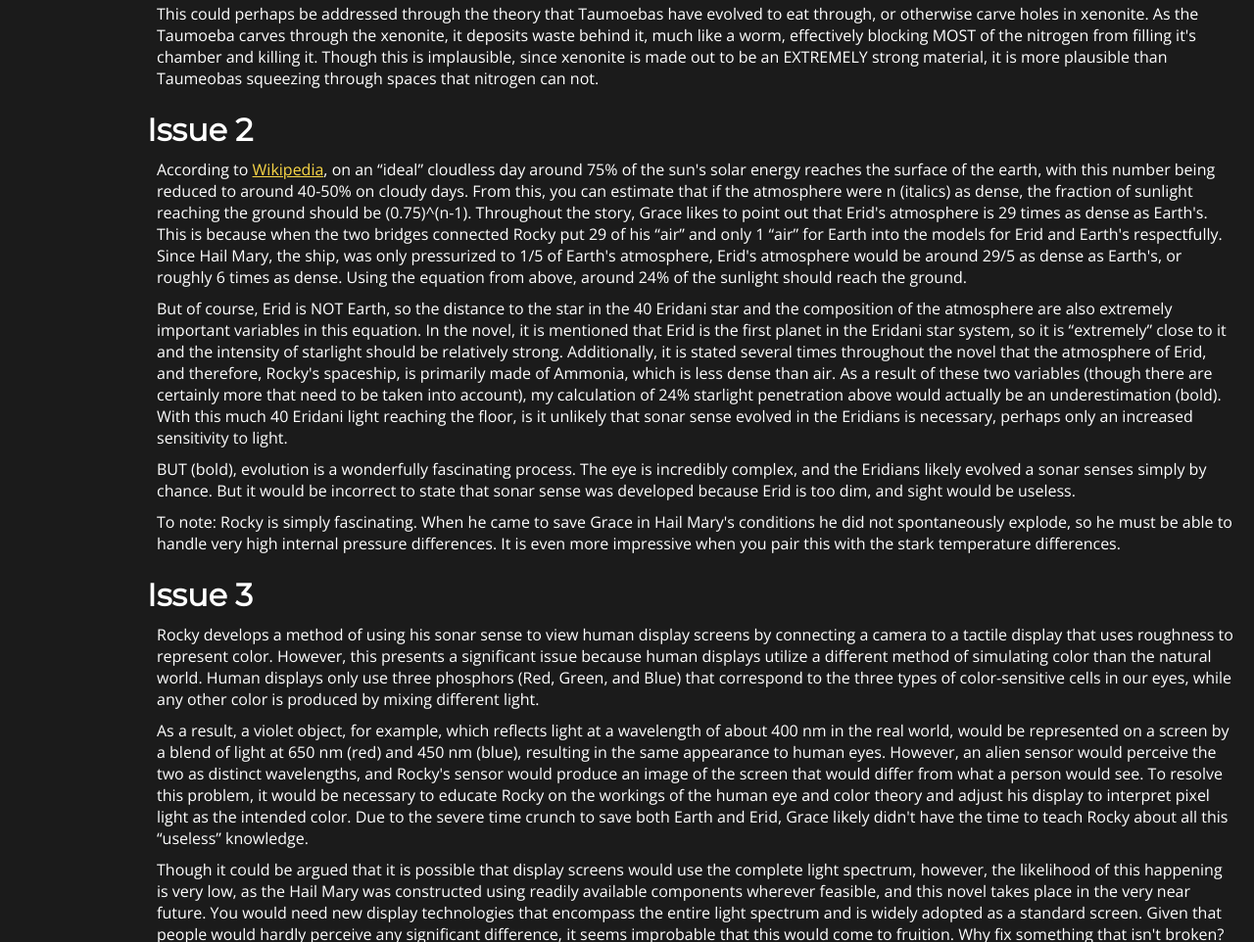
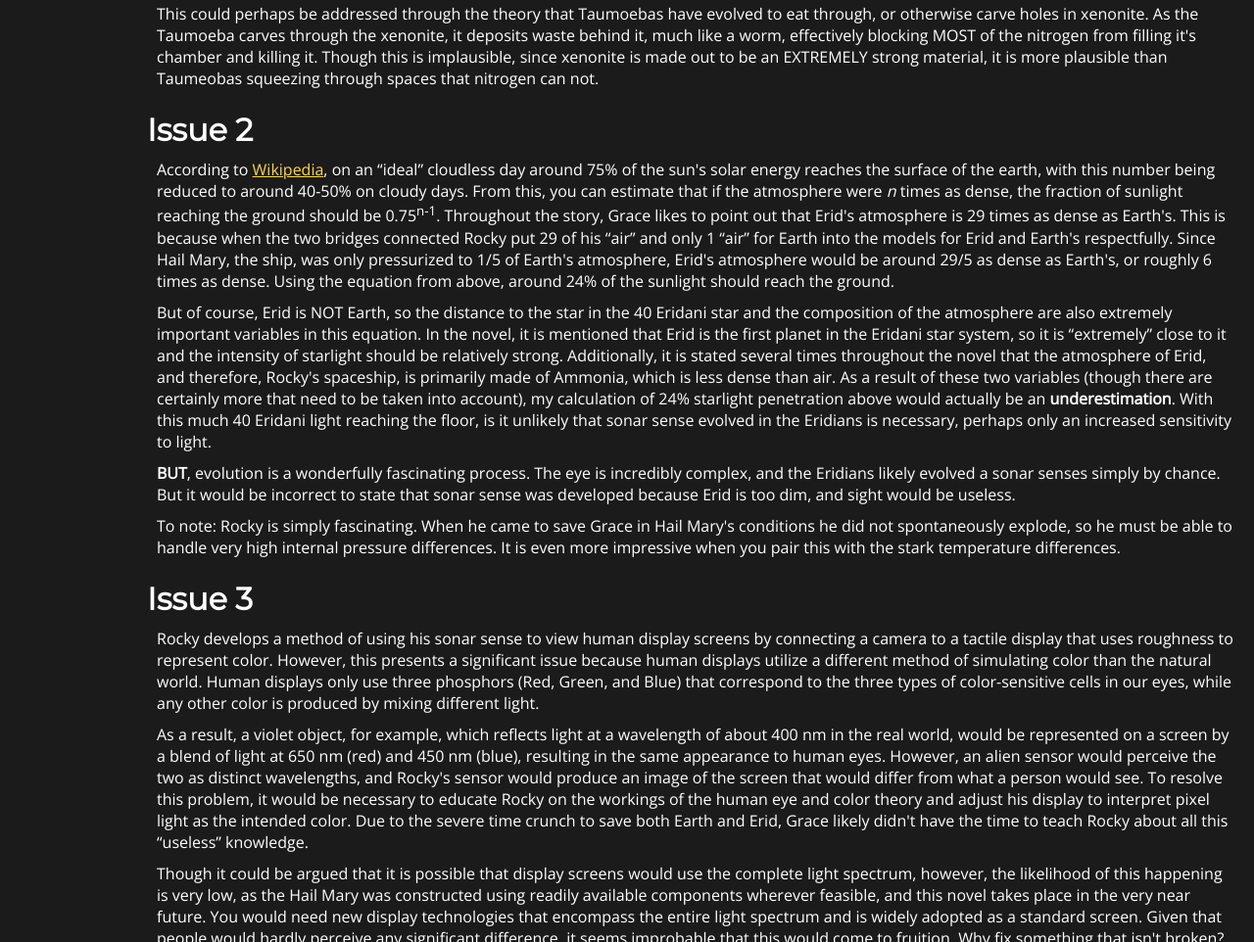
Before and after one commit to JLi314/The-Inacuracies-in-Project-Hail-Mary, a plain HTML site: page index.html in a window 1280 px wide. Shown: the part 2792-3754 px from the top of the page at 98% size. Drawn offline with nearby package versions, Linux system fonts and the light colour scheme.

```diff
--- a/index.html
+++ b/index.html
@@ -87,9 +87,9 @@
 
         <div id="jump-to-issue-two">
             <h1 class="heading">Issue 2</h1> <!--fix equation formatting (^ for superscript is UGLY, lmao)-->
-            <p class="paragraph">According to <a href="https://en.wikipedia.org/wiki/Solar_constant#Variations_due_to_atmospheric_conditions" style="color: rgb(250, 215, 70);"target="_blank">Wikipedia</a>, on an “ideal” cloudless day around 75% of the sun's solar energy reaches the surface of the earth, with this number being reduced to around 40-50% on cloudy days. From this, you can estimate that if the atmosphere were n (italics) as dense, the fraction of sunlight reaching the ground should be (0.75)^(n-1). Throughout the story, Grace likes to point out that Erid's atmosphere is 29 times as dense as Earth's. This is because when the two bridges connected Rocky put 29 of his “air” and only 1 “air” for Earth into the models for Erid and Earth's respectfully. Since Hail Mary, the ship, was only pressurized to 1/5 of Earth's atmosphere, Erid's atmosphere would be around 29/5 as dense as Earth's, or roughly 6 times as dense. Using the equation from above, around 24% of the sunlight should reach the ground.</p>
-            <p class="paragraph">But of course, Erid is NOT Earth, so the distance to the star in the 40 Eridani star and the composition of the atmosphere are also extremely important variables in this equation. In the novel, it is mentioned that Erid is the first planet in the Eridani star system, so it is “extremely” close to it and the intensity of starlight should be relatively strong. Additionally, it is stated several times throughout the novel that the atmosphere of Erid, and therefore, Rocky's spaceship, is primarily made of Ammonia, which is less dense than air. As a result of these two variables (though there are certainly more that need to be taken into account), my calculation of 24% starlight penetration above would actually be an underestimation (bold). With this much 40 Eridani light reaching the floor, is it unlikely that sonar sense evolved in the Eridians is necessary, perhaps only an increased sensitivity to light.</p>
-            <p class="paragraph">BUT (bold), evolution is a wonderfully fascinating process. The eye is incredibly complex, and the Eridians likely evolved a sonar senses simply by chance. But it would be incorrect to state that sonar sense was developed because Erid is too dim, and sight would be useless.</p>
+            <p class="paragraph">According to <a href="https://en.wikipedia.org/wiki/Solar_constant#Variations_due_to_atmospheric_conditions" style="color: rgb(250, 215, 70);"target="_blank">Wikipedia</a>, on an “ideal” cloudless day around 75% of the sun's solar energy reaches the surface of the earth, with this number being reduced to around 40-50% on cloudy days. From this, you can estimate that if the atmosphere were <i>n</i> times as dense, the fraction of sunlight reaching the ground should be 0.75<sup>n-1</sup>. Throughout the story, Grace likes to point out that Erid's atmosphere is 29 times as dense as Earth's. This is because when the two bridges connected Rocky put 29 of his “air” and only 1 “air” for Earth into the models for Erid and Earth's respectfully. Since Hail Mary, the ship, was only pressurized to 1/5 of Earth's atmosphere, Erid's atmosphere would be around 29/5 as dense as Earth's, or roughly 6 times as dense. Using the equation from above, around 24% of the sunlight should reach the ground.</p>
+            <p class="paragraph">But of course, Erid is NOT Earth, so the distance to the star in the 40 Eridani star and the composition of the atmosphere are also extremely important variables in this equation. In the novel, it is mentioned that Erid is the first planet in the Eridani star system, so it is “extremely” close to it and the intensity of starlight should be relatively strong. Additionally, it is stated several times throughout the novel that the atmosphere of Erid, and therefore, Rocky's spaceship, is primarily made of Ammonia, which is less dense than air. As a result of these two variables (though there are certainly more that need to be taken into account), my calculation of 24% starlight penetration above would actually be an <b>underestimation</b>. With this much 40 Eridani light reaching the floor, is it unlikely that sonar sense evolved in the Eridians is necessary, perhaps only an increased sensitivity to light.</p>
+            <p class="paragraph"><b>BUT</b>, evolution is a wonderfully fascinating process. The eye is incredibly complex, and the Eridians likely evolved a sonar senses simply by chance. But it would be incorrect to state that sonar sense was developed because Erid is too dim, and sight would be useless.</p>
             <p class="paragraph">To note: Rocky is simply fascinating. When he came to save Grace in Hail Mary's conditions he did not spontaneously explode, so he must be able to handle very high internal pressure differences. It is even more impressive when you pair this with the stark temperature differences. </p>
         </div>
 
```
